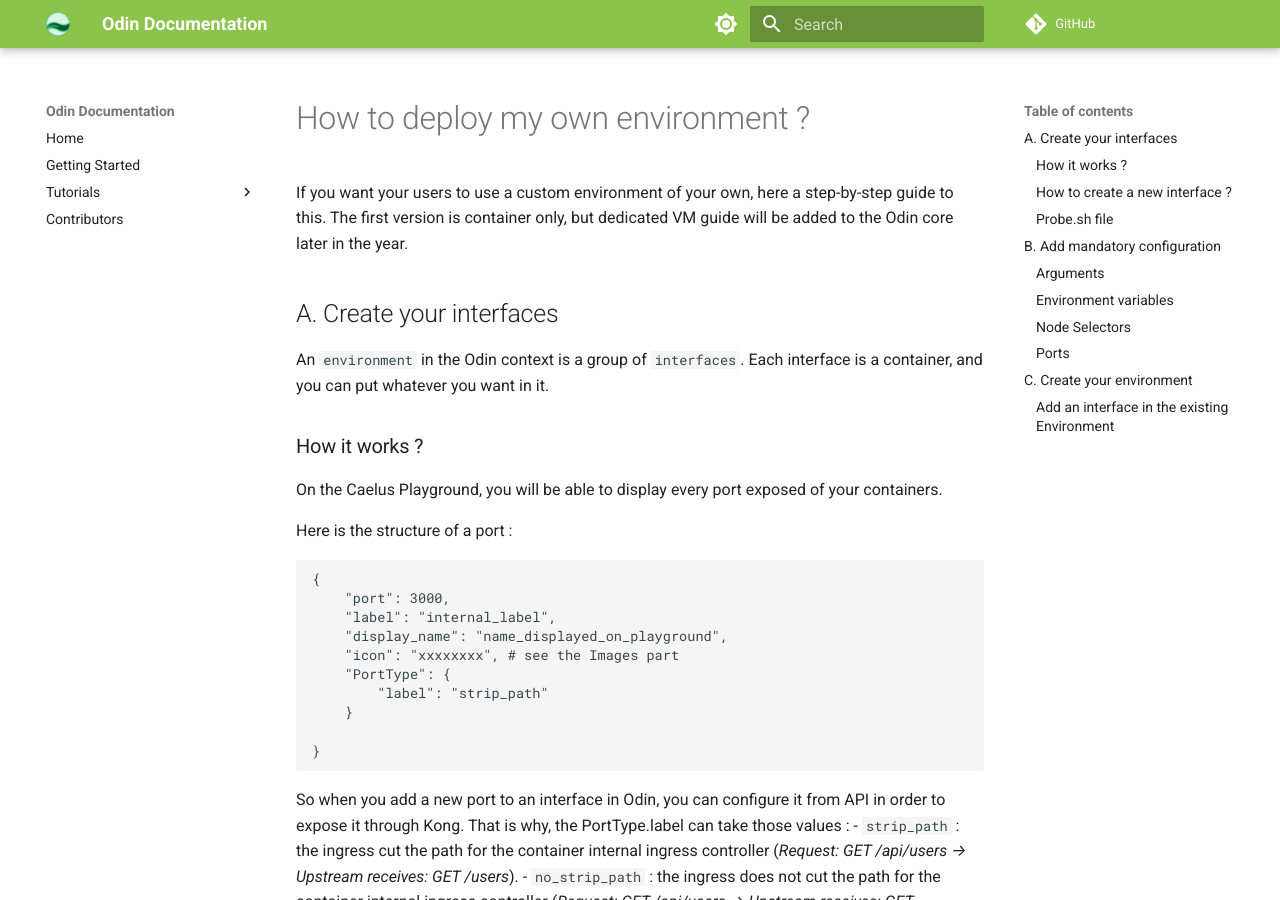
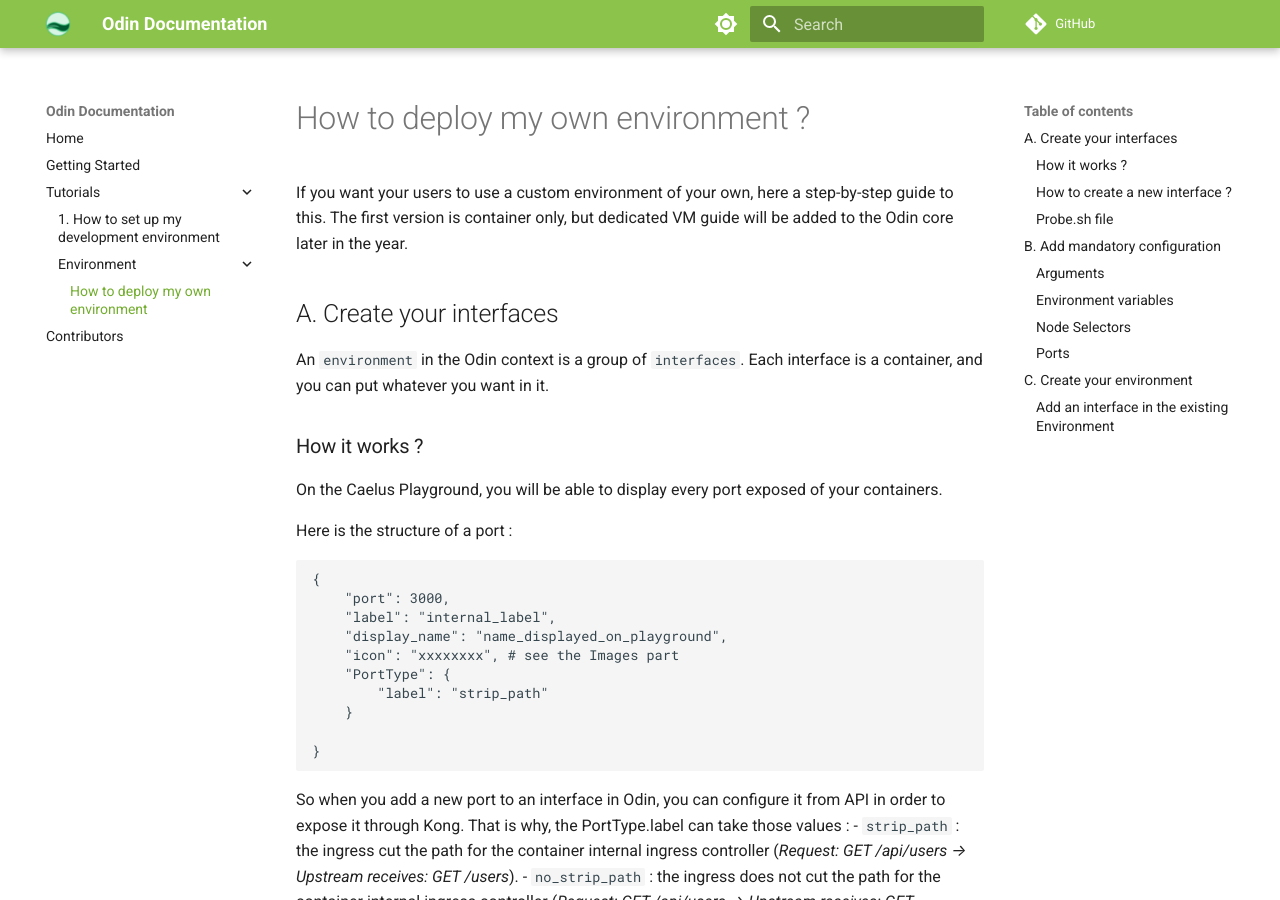
Before and after one commit to odin-oss/docs.odin.github.io, an MkDocs documentation site: the page built from docs/tutorials/environment/how-to-deploy-my-own-environment.md, in a window 1280 px wide and 900 px high. Built offline with MkDocs 1.6.1 and Material for MkDocs 9.7.7, drawn with Linux system fonts in a browser that asks for light colours; comment, search, counter and statistics services are not loaded.

Commit message:
Fix tutorial link path for deploying custom environments

```diff
--- a/mkdocs.yml
+++ b/mkdocs.yml
@@ -36,5 +36,5 @@
   - Tutorials:
     - 1. How to set up my development environment: tutorials/1.how-to-set-up-my-development-environment.md
     - Environment:
-      - How to deploy my own environment: tutorials/how-to-deploy-my-own-environment.md
+      - How to deploy my own environment: tutorials/environment/how-to-deploy-my-own-environment.md
   - Contributors: contributors/index.md
```
